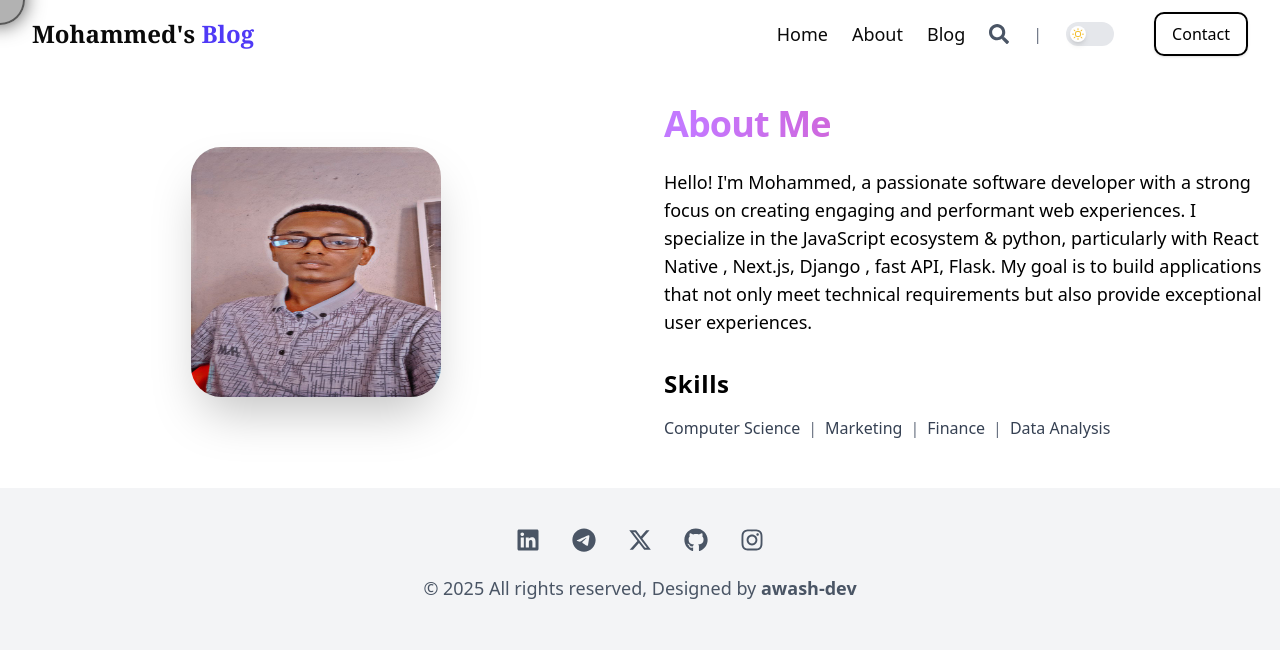
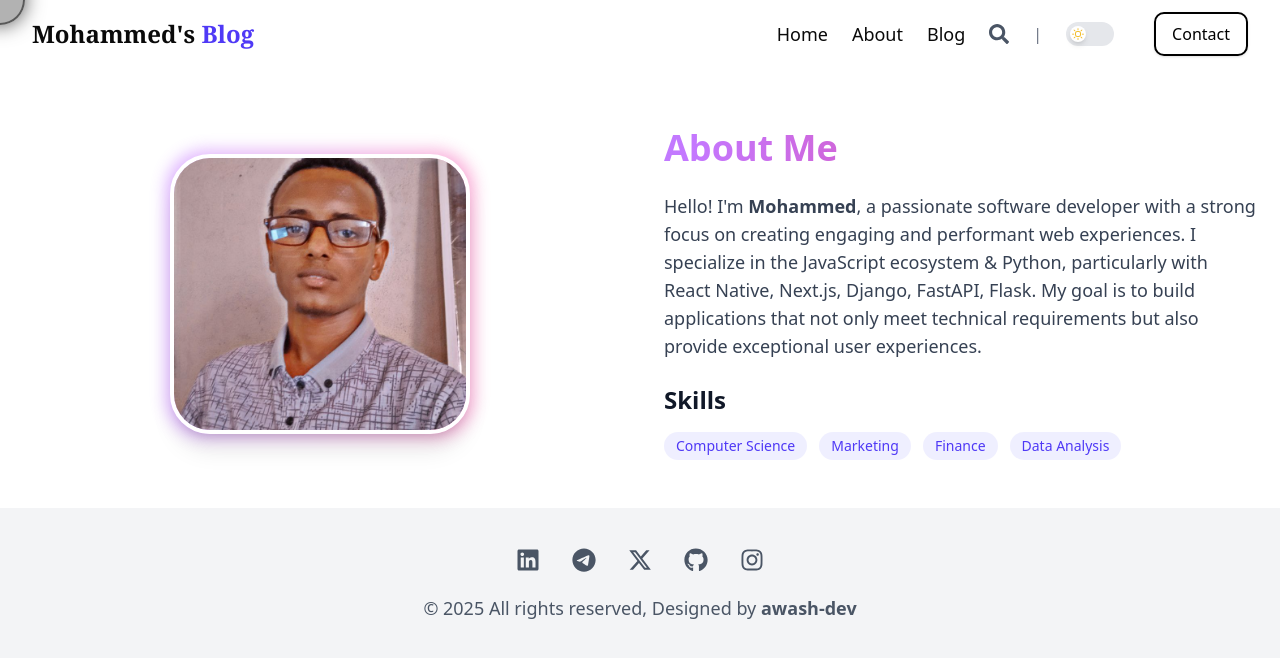
Before and after one commit to awash-dev/Mame-journey, a Next.js app: page /About in a window 1280 px wide. Shown: the top 658 px of the page. Built offline with nearby package versions, Linux system fonts and the light colour scheme.

Commit message:
Update page.tsx

```diff
--- a/app/About/page.tsx
+++ b/app/About/page.tsx
@@ -2,6 +2,7 @@
 
 import React from "react";
 import { cn } from "@/lib/utils";
+import { motion } from "framer-motion";
 
 interface SkillData {
   name: string;
@@ -16,87 +17,89 @@ const skillsData: SkillData[] = [
 
 const About = () => {
   return (
-    <div className="mt-14">
+    <section className="mt-20">
       <div
         className={cn(
-          "container mx-auto px-4 py-8 sm:py-12 w-full",
-          "flex flex-col md:flex-row items-center gap-8 md:gap-12"
+          "container mx-auto px-6 py-12 w-full",
+          "flex flex-col md:flex-row items-center gap-12"
         )}
       >
-        {/* Image Section (Left on Desktop) */}
-        <div className="w-full py-12 md:py-0 md:w-1/2 flex justify-center">
+        {/* Image Section */}
+        <motion.div
+          initial={{ opacity: 0, x: -40 }}
+          whileInView={{ opacity: 1, x: 0 }}
+          transition={{ duration: 0.6 }}
+          viewport={{ once: true }}
+          className="w-full md:w-1/2 flex justify-center"
+        >
           <div className="relative">
+            <div className="absolute -inset-1 bg-gradient-to-r from-purple-500 to-pink-500 rounded-[40px] blur opacity-40"></div>
             <img
-              src="/About.jpg" // Replace with your image path
+              src="/About.jpg"
               alt="About Me"
               className={cn(
-                "w-full max-w-xs sm:max-w-sm md:max-w-md",
-                "h-[250px]   w-[200px] sm:w-[250px]",
-                "rounded-[40px] sm:rounded-[30px]",
-                " shadow-xl sm:shadow-2xl",
-                " dark:border-gray-800"
+                "relative rounded-[40px] w-[220px] sm:w-[260px] md:w-[300px] h-[280px] object-cover",
+                "shadow-xl border-4 border-white dark:border-gray-800"
               )}
             />
           </div>
-        </div>
+        </motion.div>
 
-        {/* Text and Skills Section (Right on Desktop) */}
-        <div className="w-full md:w-1/2 -mt-8 md:-mt-0 md:space-y-6">
+        {/* Text Section */}
+        <motion.div
+          initial={{ opacity: 0, x: 40 }}
+          whileInView={{ opacity: 1, x: 0 }}
+          transition={{ duration: 0.6 }}
+          viewport={{ once: true }}
+          className="w-full md:w-1/2 space-y-6"
+        >
           <h2
             className={cn(
-              "text-2xl sm:text-3xl md:text-4xl font-bold text-transparent bg-clip-text",
+              "text-3xl md:text-4xl font-bold text-transparent bg-clip-text",
               "bg-gradient-to-r from-purple-400 to-pink-600",
-              "text-center md:text-left tracking-tight"
+              "text-center md:text-left"
             )}
           >
             About Me
           </h2>
+
           <p
             className={cn(
-              "text-black dark:text-white leading-relaxed",
-              "text-base sm:text-lg",
-              "text-center md:text-left"
+              "text-gray-700 dark:text-gray-300 leading-relaxed",
+              "text-base sm:text-lg text-center md:text-left"
             )}
           >
-            Hello! I'm Mohammed, a passionate software developer with a strong
-            focus on creating engaging and performant web experiences. I
-            specialize in the JavaScript ecosystem & python, particularly with
-            React Native , Next.js, Django , fast API, Flask. My goal is to
-            build applications that not only meet technical requirements but
-            also provide exceptional user experiences.
+            Hello! I'm <span className="font-semibold">Mohammed</span>, a
+            passionate software developer with a strong focus on creating
+            engaging and performant web experiences. I specialize in the{" "}
+            <span className="font-medium">JavaScript</span> ecosystem &{" "}
+            <span className="font-medium">Python</span>, particularly with{" "}
+            <span className="font-medium">
+              React Native, Next.js, Django, FastAPI, Flask
+            </span>
+            . My goal is to build applications that not only meet technical
+            requirements but also provide exceptional user experiences.
           </p>
 
           {/* Skills Section */}
-          <div className="pt-2">
-            <h3
-              className={cn(
-                "text-xl sm:text-2xl font-semibold dark:text-white text-black mb-3 sm:mb-4",
-                "text-center md:text-left tracking-wide"
-              )}
-            >
+          <div>
+            <h3 className="text-xl sm:text-2xl font-semibold mb-4 text-center md:text-left text-gray-900 dark:text-white">
               Skills
             </h3>
-            <div className="flex flex-wrap justify-center md:justify-start items-center gap-1 sm:gap-2">
+            <div className="flex flex-wrap justify-center md:justify-start gap-3">
               {skillsData.map((skill, index) => (
-                <React.Fragment key={index}>
-                  <span
-                    className={cn(
-                      "text-sm sm:text-base font-medium",
-                      "text-gray-700 dark:text-gray-300"
-                    )}
-                  >
-                    {skill.name}
-                  </span>
-                  {index !== skillsData.length - 1 && (
-                    <span className="text-gray-500 dark:text-gray-400">|</span>
-                  )}
-                </React.Fragment>
+                <span
+                  key={index}
+                  className="px-3 py-1 text-sm font-medium bg-indigo-500/10 dark:bg-indigo-500/20 text-indigo-600 dark:text-indigo-300 rounded-full hover:scale-105 transition-transform"
+                >
+                  {skill.name}
+                </span>
               ))}
             </div>
           </div>
-        </div>
+        </motion.div>
       </div>
-    </div>
+    </section>
   );
 };
 
```
